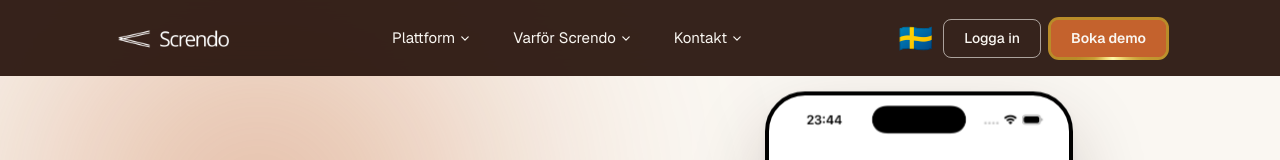
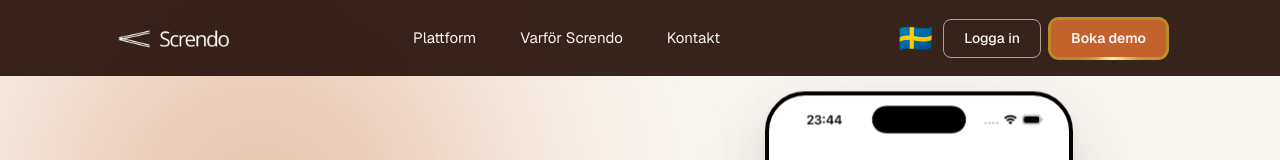
Before and after one commit to benjaminpalm/screndo-hemsida, a Next.js app: page / in a window 1280 px wide. Shown: the top 160 px of the page. Built offline with nearby package versions, Linux system fonts and the light colour scheme.

Commit message:
Remove nav dropdowns: replace with direct links (no arrows)
Platform → /platform, Varför Screndo → /why-screndo, Kontakt → mailto

Co-Authored-By: Claude Sonnet 4.6 <noreply@anthropic.com>

```diff
--- a/components/Navbar.tsx
+++ b/components/Navbar.tsx
@@ -345,9 +345,27 @@ export default function Navbar() {
             style={{ display: "flex", alignItems: "center", gap: "44px" }}
             className="nav-center-links"
           >
-            <NavDropdown label={t.navPlatform} items={t.platformItems} header={t.platformHeader} />
-            <NavDropdown label={t.navWhy} items={t.whyItems} header={t.whyHeader} />
-            <NavDropdown label={t.navAbout} items={t.aboutItems} header={t.aboutHeader} />
+            {[
+              { label: t.navPlatform, href: "/platform" },
+              { label: t.navWhy, href: "/why-screndo" },
+              { label: t.navAbout, href: "mailto:info@screndo.com" },
+            ].map(({ label, href }) => (
+              <a
+                key={label}
+                href={href}
+                style={{
+                  color: "#FAF7F2",
+                  fontSize: "15px",
+                  fontWeight: 400,
+                  textDecoration: "none",
+                  transition: "color 0.2s",
+                }}
+                onMouseEnter={(e) => ((e.currentTarget as HTMLAnchorElement).style.color = "#C4622D")}
+                onMouseLeave={(e) => ((e.currentTarget as HTMLAnchorElement).style.color = "#FAF7F2")}
+              >
+                {label}
+              </a>
+            ))}
           </div>
 
           {/* Right buttons */}
```
